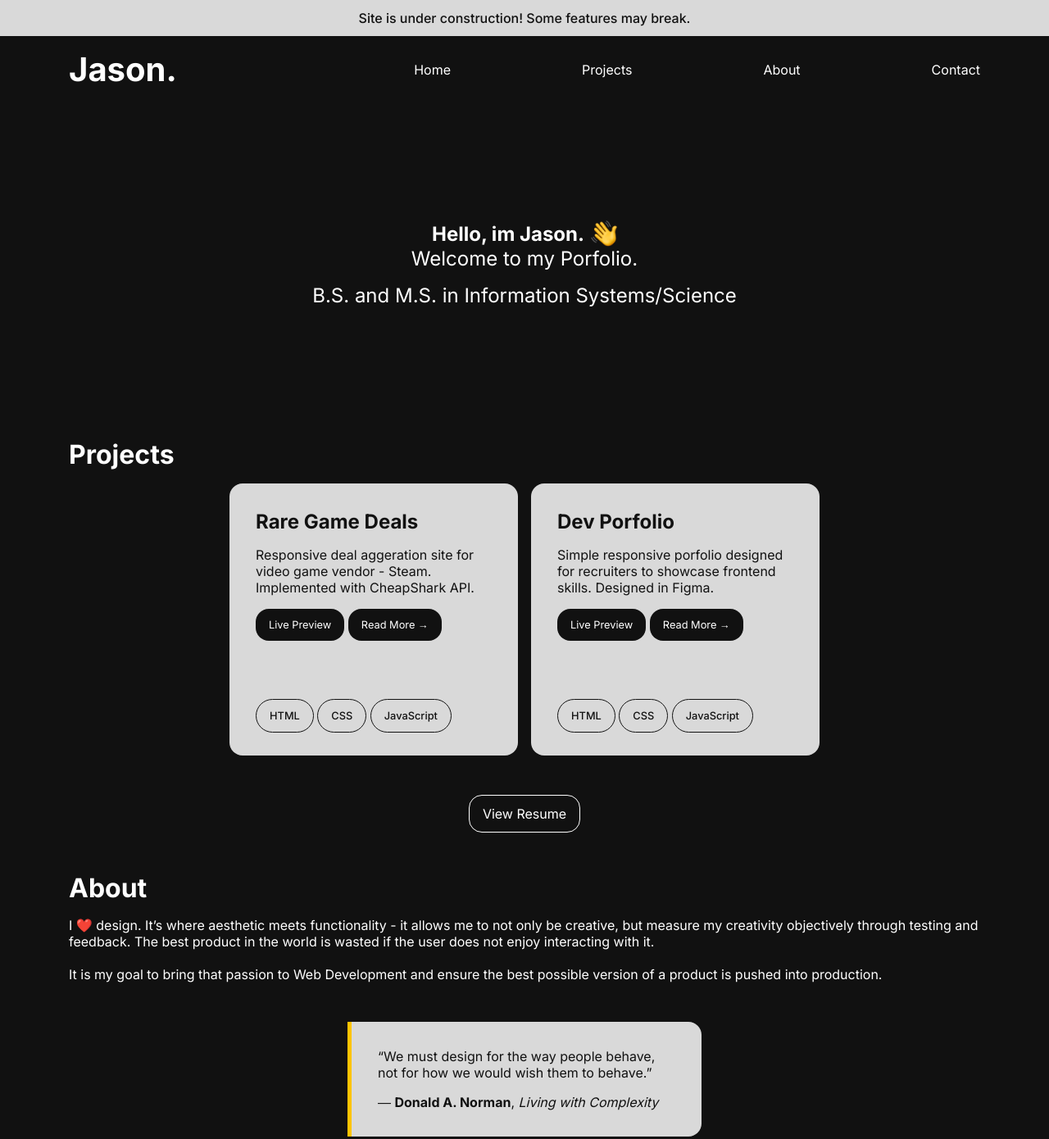
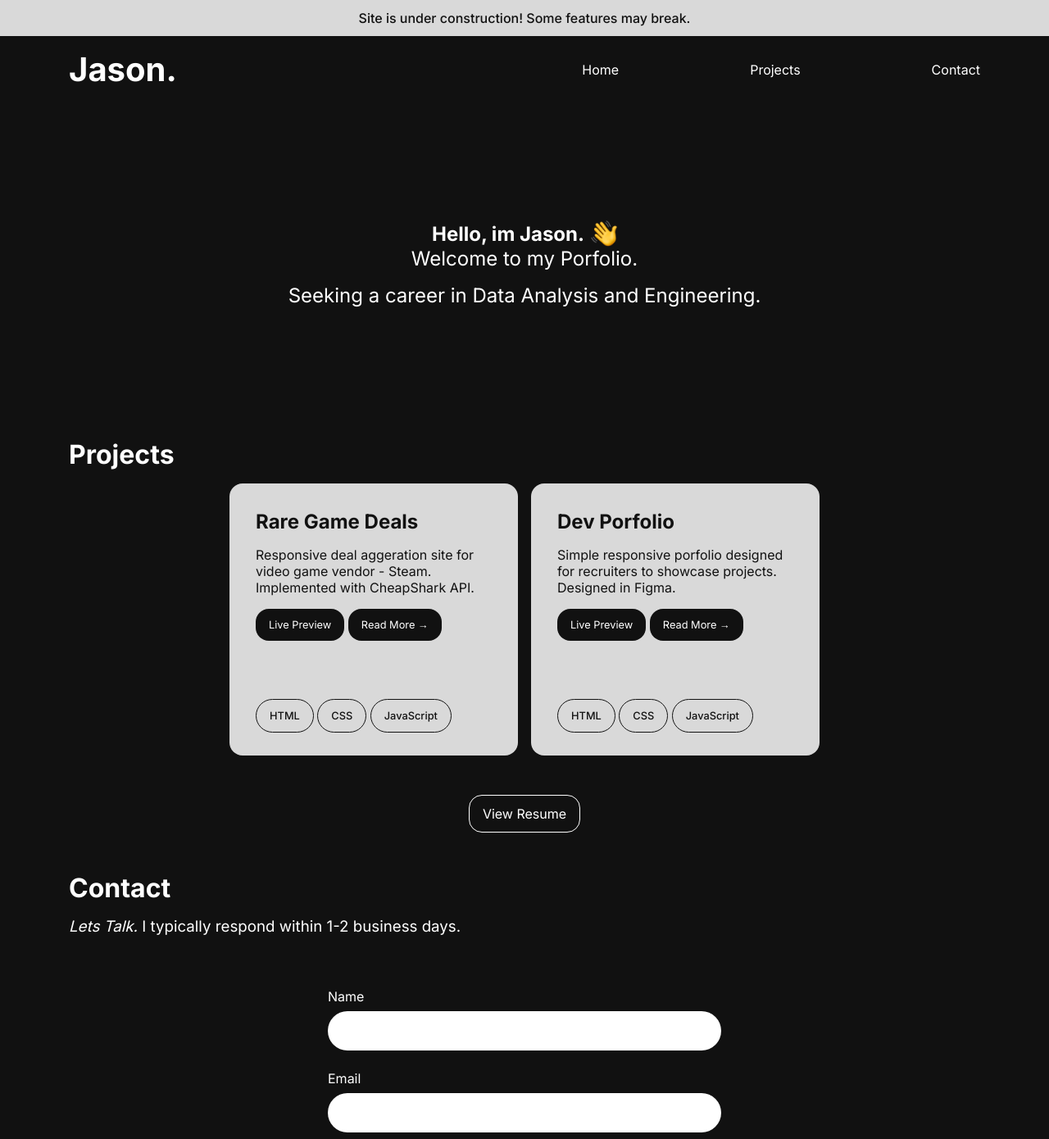
Before and after one commit to JasonDoesCode/Portfolio, a plain HTML site: page index.html in a window 1280 px wide. Shown: the top 1390 px of the page at 82% size. Drawn offline with Linux system fonts and the light colour scheme.

Commit message:
Update index.html

```diff
--- a/index.html
+++ b/index.html
@@ -25,7 +25,7 @@
         <nav>
             <a href="#">Home</a>
             <a href="#projects">Projects</a>
-            <a href="#about">About</a>
+            <!-- <a href="#about">About</a> -->
             <a href="#contact">Contact</a>
         </nav>
     </div>
@@ -38,7 +38,7 @@
 
         <h1>Welcome to my Porfolio.</h1>
 
-        <h1 class="title-message">B.S. and M.S. in Information Systems/Science</h1>
+        <h1 class="title-message">Seeking a career in Data Analysis and Engineering.</h1>
     </section>
 
     <section class="projects container">
@@ -65,7 +65,7 @@
 
             <div class="project">
                 <h1>Dev Porfolio</h1>
-                <p>Simple responsive porfolio designed for recruiters to showcase frontend skills. Designed in Figma.
+                <p>Simple responsive porfolio designed for recruiters to showcase projects. Designed in Figma.
                 </p>
 
                 <div class="buttons">
@@ -99,20 +99,16 @@
             </div> -->
         </div>
 
-        <a href="#" class="alt-button">View Resume</a>
+        <a href="https://drive.google.com/file/d/1gfml85QO5RzERq-1iNeyqnq1YbzlkNPR/view?usp=sharing" class="alt-button"
+            target="_blank">View Resume</a>
     </section>
 
-    <section class="about container">
+    <!-- <section class="about container">
         <h3 class="heading" id="about">About</h3>
-        <p>I ❤️ design. It’s where aesthetic meets functionality - it allows me to not only be creative, but measure my
-            creativity
-            objectively through testing and feedback. The best product in the world is wasted if the user does not enjoy
-            interacting
-            with it. <br><br>
-
-            It is my goal to bring that passion to Web Development and ensure the best possible version of a product is
-            pushed into
-            production.</p>
+        <p>I ❤️ data. It’s how the best solutions to business problems are found. Working with Data allows me to
+            creatively solve problems and communicate with teams, providing them with insight to make
+            the whole organization more efficient. <br><br>
+        </p>
 
         <div class="callout">
             <p>“We must design for the way people behave,
@@ -120,7 +116,7 @@
             </p>
             <p>― <span class="bold">Donald A. Norman</span>, <span class="italic">Living with Complexity</span></p>
         </div>
-    </section>
+    </section> -->
 
     <section class="contact container">
         <h3 class="heading" id="contact">Contact</h3>
```
